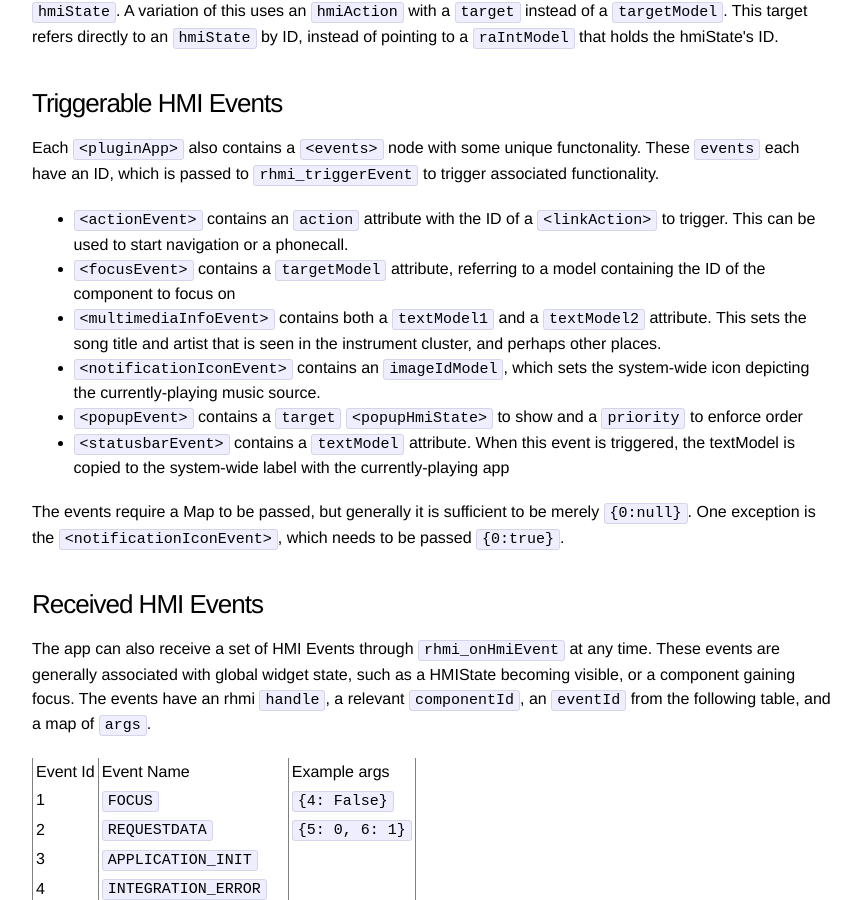
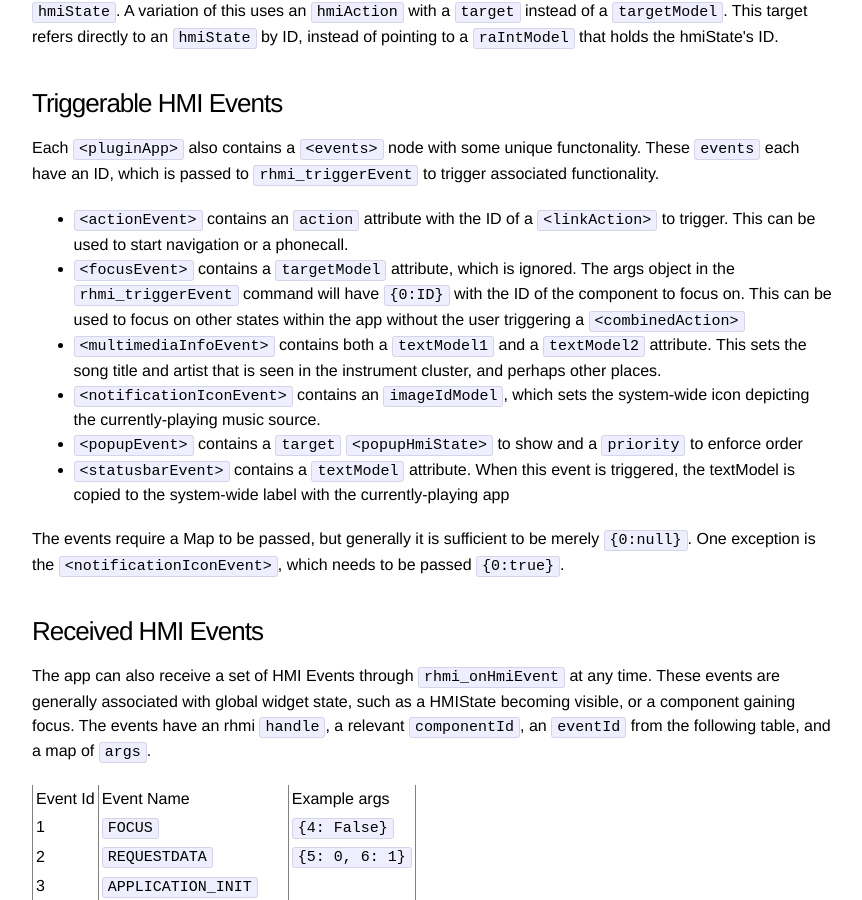
Before and after one commit to BimmerGestalt/BMWConnectedAnalysis, a Jekyll site: the page built from docs/rhmi-events.md, in a window 1280 px wide and 900 px high, scrolled down 1030 px. Shown: the whole window, without its empty margins (208-1070 px from the left). Built offline with Jekyll 4.4.1, drawn with Linux system fonts in a browser that asks for light colours.

Commit message:
Clarifies focusEvent

```diff
--- a/docs/rhmi-events.md
+++ b/docs/rhmi-events.md
@@ -34,7 +34,7 @@ A variation of this uses an `hmiAction` with a `target` instead of a `targetMode
 Each `<pluginApp>` also contains a `<events>` node with some unique functonality. These `events` each have an ID, which is passed to `rhmi_triggerEvent` to trigger associated functionality.
 
 - `<actionEvent>` contains an `action` attribute with the ID of a `<linkAction>` to trigger. This can be used to start navigation or a phonecall.
-- `<focusEvent>` contains a `targetModel` attribute, referring to a model containing the ID of the component to focus on
+- `<focusEvent>` contains a `targetModel` attribute, which is ignored. The args object in the `rhmi_triggerEvent` command will have `{0:ID}` with the ID of the component to focus on. This can be used to focus on other states within the app without the user triggering a `<combinedAction>`
 - `<multimediaInfoEvent>` contains both a `textModel1` and a `textModel2` attribute. This sets the song title and artist that is seen in the instrument cluster, and perhaps other places.
 - `<notificationIconEvent>` contains an `imageIdModel`, which sets the system-wide icon depicting the currently-playing music source.
 - `<popupEvent>` contains a `target` `<popupHmiState>` to show and a `priority` to enforce order
```
